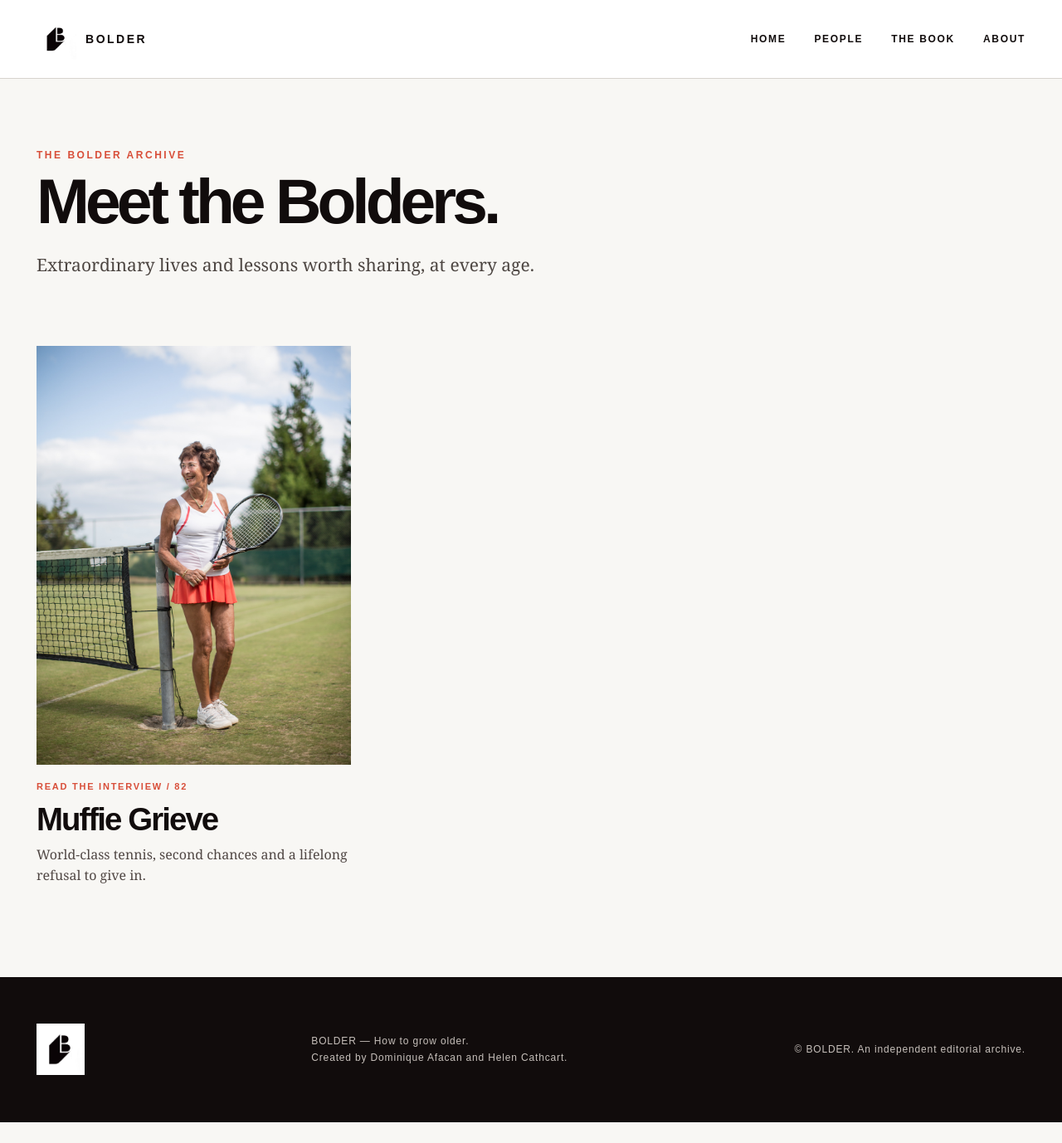
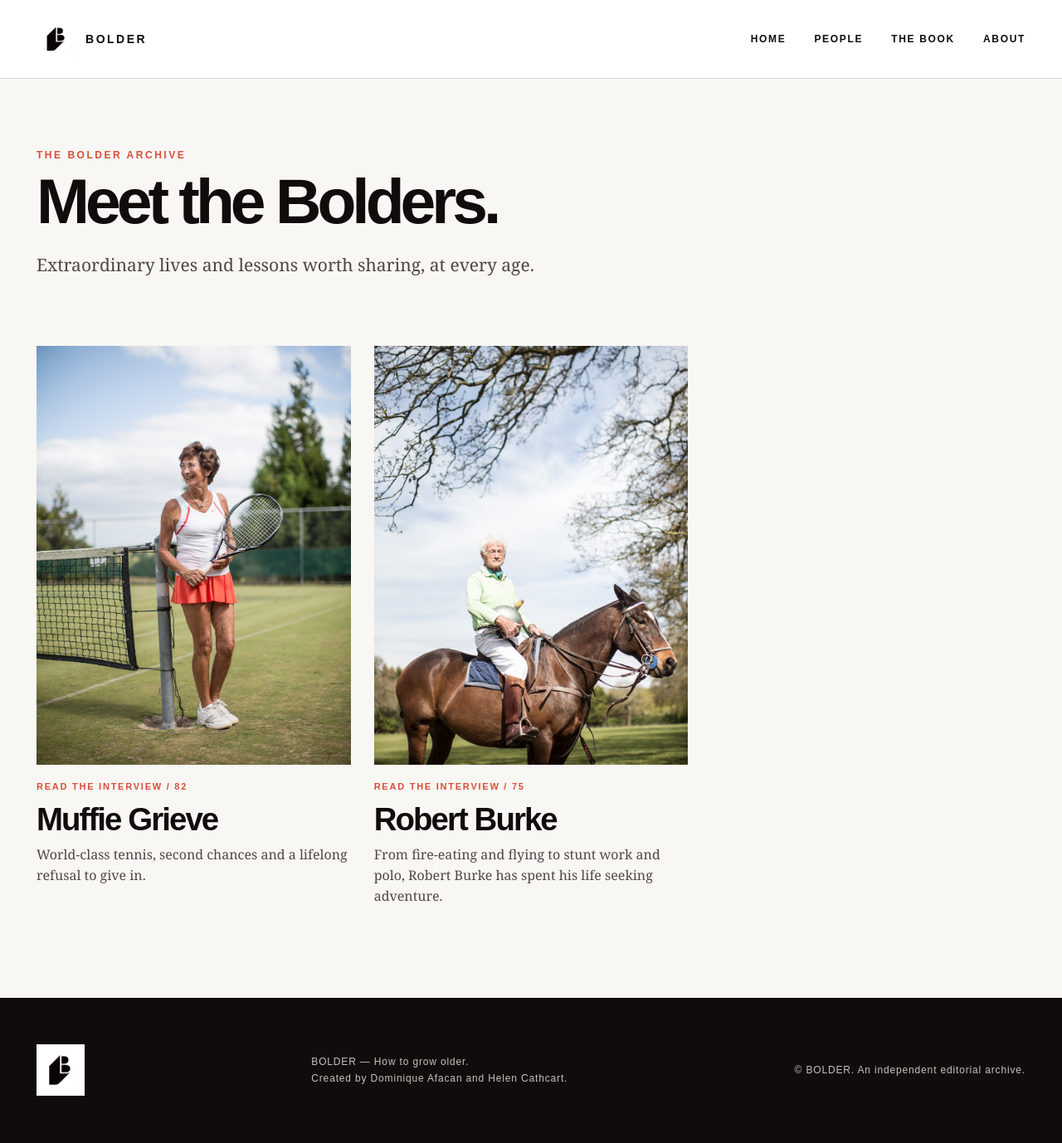
Before and after one commit to dominiqueafacan-ops/bolder-site, a Jekyll site: the page built from people.html, in a window 1280 px wide. Shown: the whole page at 83% size. Built offline with Jekyll 4.4.1, drawn with Linux system fonts in a browser that asks for light colours; before the commit the page ends 1353 px from its top, so only the background shows below that; part of the change alters nothing that is shown.

Commit message:
Update _people/robert-burke.md (via Pages CMS)

```diff
--- a/_people/robert-burke.md
+++ b/_people/robert-burke.md
@@ -1,13 +1,34 @@
 ---
-layout: interview
 title: Robert Burke
-age: ""
+age: "75"
 image: /assets/GH9A8514RobertBurke_low.jpg
 image_alt: Portrait of Robert Burke
-summary: An interview from the BOLDER archive.
-intro: ""
+summary: From fire-eating and flying to stunt work and polo, Robert Burke has
+  spent his life seeking adventure.
+intro: "Squadron Leader Robert Burke was learning to be a fire-eater by the age
+  of 12 and has since been a test pilot, stuntman, motorcycle racer and much
+  more. "
 featured: false
-published: false
+published: true
 ---
+By my forties, I’d already broken a lot of bones from racing motorbikes, so when a friend recommended polo, I took him up on it. Polo is one of the most exciting sports I’ve played, but it’s also the most difficult. I was not a natural, which I think has helped to make me a successful coach. Providing players have the necessary aggression and competitiveness, anyone can be good.
 
-Add the original interview here when ready.
+I get a total cross-section of people learning – and even some celebrities over the years. A lot of pop bands used to want to learn back in the day – Kenny Jones, Mike Rutherford and Stewart Copeland of The Police, to name just a few. The oldest person I’ve trained is the architect Lord Foster. I taught him in his mid-60s.
+
+I don’t think we live in an ageist society – actually, I think things have improved for the older generation. I take a lot of exercise and I am interested in an enormous number of things, which helps to keep me young. Plus, I only sleep for about five hours a night, which enables me to cram quite a lot into my days.
+
+As an older person, you can pretty much say what you want – it’s not going to affect your career, plus you have a lot of experience which enables you not to upset people by mistake.
+
+I was conceived on the banks of a volcanic crater in Indonesia while my parents were on their honeymoon. My father was a pilot in the RAF and was sadly shot down and killed before I was a year old. My mother married again in 1946 – so I grew up with a stepfather and three half-siblings in Buckinghamshire and East Kent.
+
+When I was very young and went to stay with my grandparents, there was a circus nearby with a fire-eater. I was fascinated and asked him to teach me – back in those days you could do that kind of thing – so he taught me aged 11. The last fire-eating show I did was underneath the London Eye about eight years ago. It was a nightmare getting clearance from the police and numerous authorities, but I did it!
+
+Almost everybody from my prep school went on to Eton except me! I had a long struggle with my parents as I wanted to go to St Edward’s, Oxford, where many of the most famous RAF pilots went. After injury at RAF college, I spent three or four years doing a variety of things, including car racing, film stunting and cabaret as a fire-eater. Then I rejoined the RAF.
+
+My idea of perfect happiness revolves around my wife. My flying instructor had a spectacular crash and died right in front of me. I later married his young widow and we now have two grown-up daughters and a son. We have been happily married for 52 years.
+
+I don’t have any regrets – I’ve had an amazing life, I’ve tried everything I wanted to, and been paid to do things that I love. I am definitely a person who, when the bread falls off the table, it lands butter-side up. Even things that have looked bad at the time have turned out OK. I’ve been very lucky.
+
+The only thing I haven’t done yet is a bungee jump, so that’s still on my list. Most of the young people in my extended family have had a go, so when I get around to it, I will have to do a bigger one than them! There’s a new one in Switzerland which is higher than any that they have done.
+
+**Life is not a dress rehearsal. I always advise everyone to live their lives absolutely to the full.**
```
